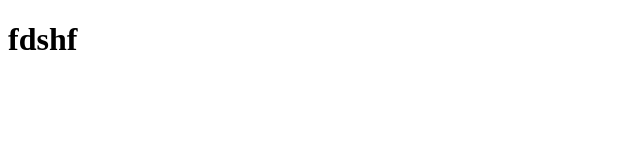
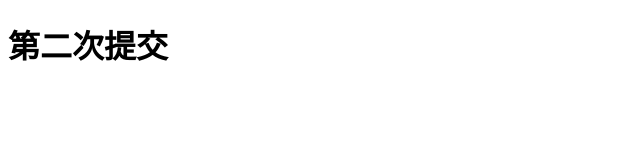
Before and after one commit to wangxufei1/hello-git, a plain HTML site: page index.html in a window 1280 px wide. Shown: the whole page, without its empty margins (0-640 px from the left). Drawn offline with Linux system fonts and the light colour scheme.

Commit message:
第二次提交

```diff
--- a/index.html
+++ b/index.html
@@ -7,6 +7,6 @@
     <title>Document</title>
 </head>
 <body>
-    <h1>fdshf</h1>
+    <h1>第二次提交</h1>
 </body>
 </html>
```
